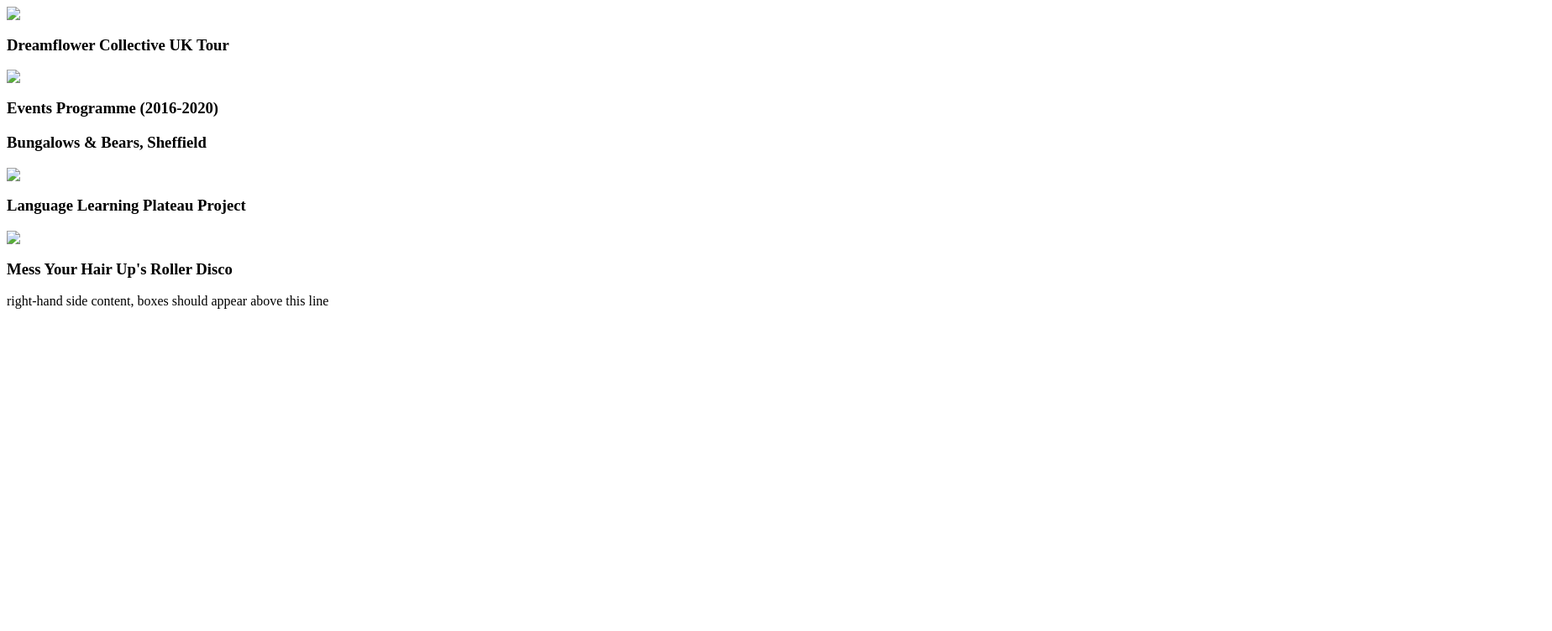
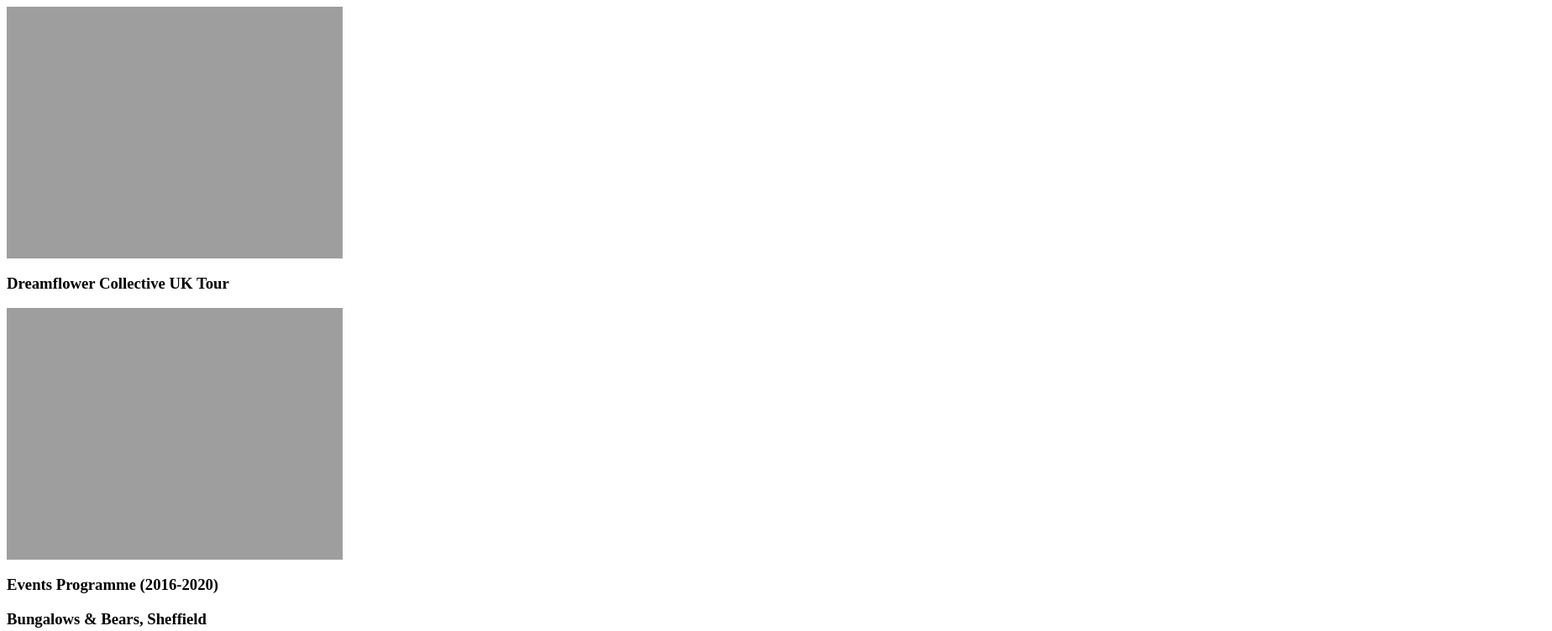
Before and after one commit to j-o-r-d-a-n-w-h-i-t-e/portfolio, a plain HTML site: page projectbar.html in a window 1280 px wide. Shown: the top 752 px of the page at 84% size, 1848 px wide, since content can reach past the window. Drawn offline with Linux system fonts and the light colour scheme; the site is published under a folder, as on GitHub Pages, so addresses that start at the root find nothing.

Commit message:
Remove fwdslash so images show

```diff
--- a/projectbar.html
+++ b/projectbar.html
@@ -3,10 +3,10 @@
 <body>
 
 <div id="projects">
-    <div class="project"><img src="/projectcontent/images/1.jpg"></img><h3>Dreamflower Collective UK Tour</h3></div>
-    <div class="project"><img src="/projectcontent/images/2.jpg"></img><h3>Events Programme (2016-2020)</h3><h3>Bungalows & Bears, Sheffield</h3></div>
-    <div class="project"><img src="/projectcontent/images/3.jpg"></img><h3>Language Learning Plateau Project</h3></div>
-    <div class="project"><img src="/projectcontent/images/4.jpg"></img><h3>Mess Your Hair Up's Roller Disco</h3></div>
+    <div class="project"><img src="projectcontent/images/1.jpg"></img><h3>Dreamflower Collective UK Tour</h3></div>
+    <div class="project"><img src="projectcontent/images/2.jpg"></img><h3>Events Programme (2016-2020)</h3><h3>Bungalows & Bears, Sheffield</h3></div>
+    <div class="project"><img src="projectcontent/images/3.jpg"></img><h3>Language Learning Plateau Project</h3></div>
+    <div class="project"><img src="projectcontent/images/4.jpg"></img><h3>Mess Your Hair Up's Roller Disco</h3></div>
 </div>
 
 right-hand side content, boxes should appear above this line
```
